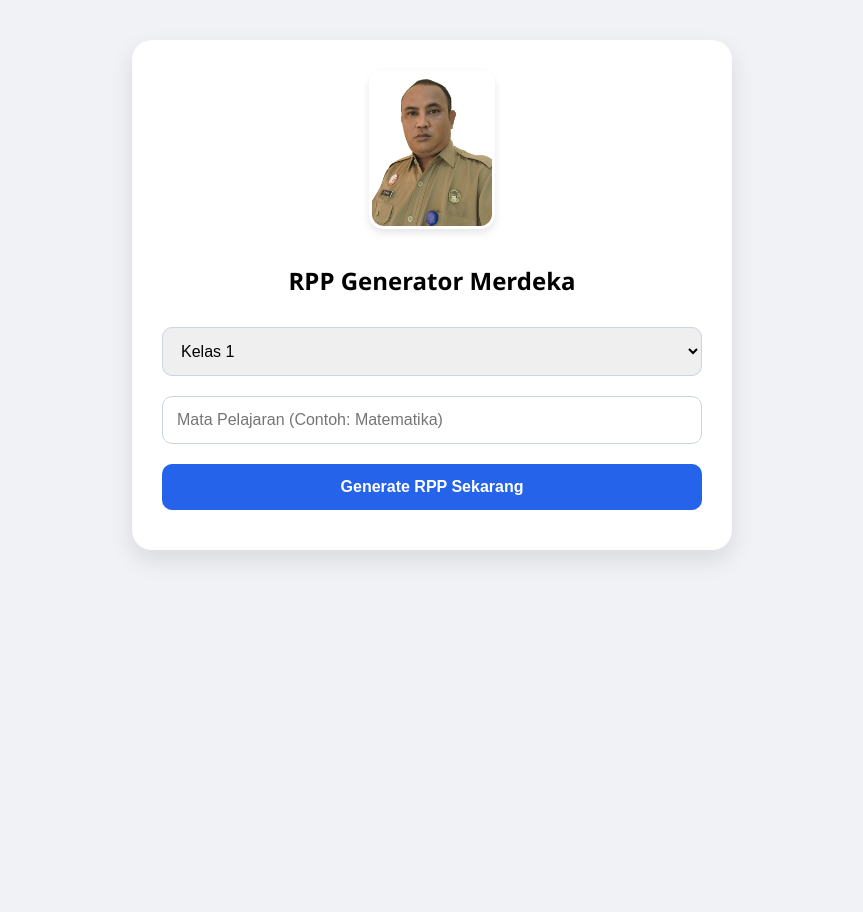
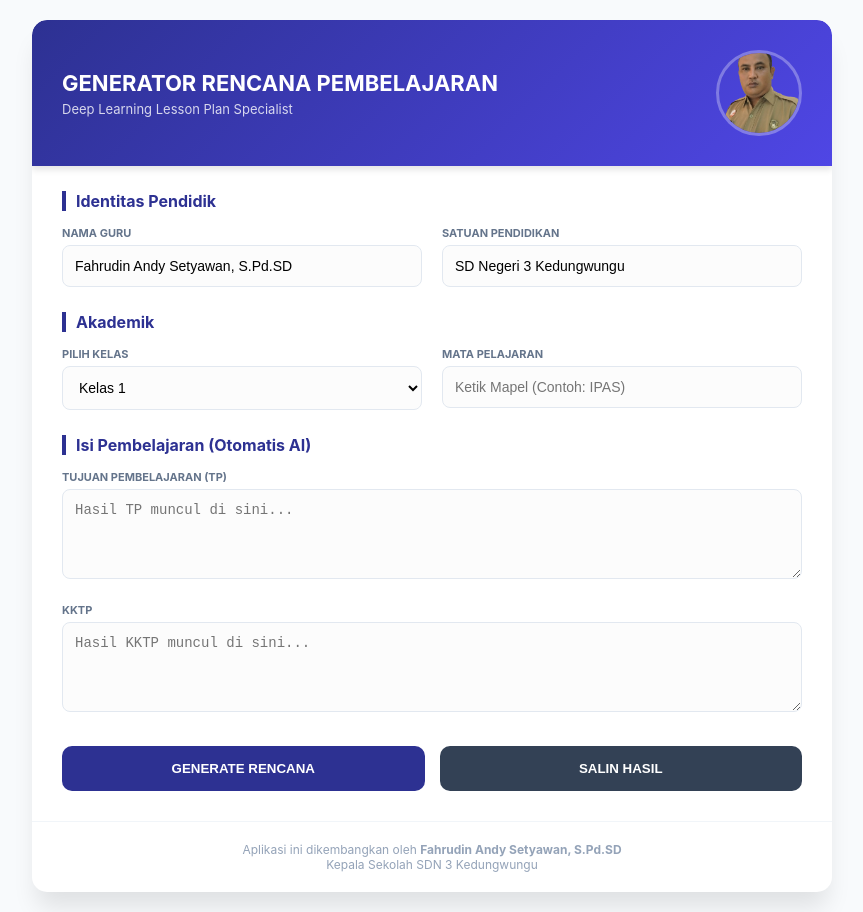
Before and after one commit to wawan2026/rpp-generator-wawan, a website: page index.html in a window 1280 px wide. Shown: the whole page, without its empty margins (208-1071 px from the left). Before the commit the page ends 800 px from the top, so only its background shows below. Drawn offline with Linux system fonts and the light colour scheme.

Commit message:
index.html

```diff
--- a/index.html
+++ b/index.html
@@ -3,77 +3,120 @@
 <head>
     <meta charset="UTF-8">
     <meta name="viewport" content="width=device-width, initial-scale=1.0">
-    <title>RPP Generator - SDN 3 Kedungwungu</title>
+    <title>Generator Rencana Pembelajaran - Pak Wawan</title>
     <style>
-        body { font-family: 'Segoe UI', sans-serif; max-width: 600px; margin: 20px auto; padding: 20px; text-align: center; background-color: #f0f2f5; }
-        .card { background: white; padding: 30px; border-radius: 20px; box-shadow: 0 10px 25px rgba(0,0,0,0.1); }
-        img { width: 120px; border-radius: 15px; margin-bottom: 10px; border: 3px solid #fff; box-shadow: 0 4px 8px rgba(0,0,0,0.1); }
-        select, input, button { width: 100%; padding: 14px; margin: 10px 0; border-radius: 10px; border: 1px solid #cbd5e1; font-size: 16px; box-sizing: border-box; }
+        :root { --primary: #2d3192; --secondary: #1a1c54; --accent: #4f46e5; --bg: #f8fafc; }
+        body { font-family: 'Inter', sans-serif; background-color: var(--bg); margin: 0; padding: 20px; color: #1e293b; }
 
-        button {
-            background-color: #2563eb; color: white; font-weight: bold; cursor: pointer; border: none;
-            display: flex; align-items: center; justify-content: center; gap: 10px; transition: 0.3s;
+        /* Header dengan Foto di Kanan */
+        .header {
+            background: linear-gradient(135deg, var(--primary), var(--accent));
+            color: white; padding: 30px; border-radius: 15px 15px 0 0;
+            display: flex; justify-content: space-between; align-items: center;
+            box-shadow: 0 4px 6px rgba(0,0,0,0.1);
         }
-        button:disabled { background-color: #94a3b8; cursor: not-allowed; }
-        .btn-copy { background-color: #10b981; margin-top: 15px; display: none; }
+        .header-text { text-align: left; }
+        .header img {
+            width: 80px; height: 80px; border-radius: 50%;
+            border: 3px solid rgba(255,255,255,0.3); object-fit: cover;
+        }
 
-        .spinner {
-            width: 20px; height: 20px; border: 3px solid rgba(255,255,255,0.3);
-            border-radius: 50%; border-top-color: #fff;
-            animation: spin 1s ease-in-out infinite; display: none;
+        .container { max-width: 800px; margin: 0 auto; background: white; border-radius: 15px; box-shadow: 0 20px 25px -5px rgba(0,0,0,0.1); overflow: hidden; }
+        .section-title { color: var(--primary); font-weight: bold; border-left: 4px solid var(--primary); padding-left: 10px; margin: 25px 0 15px 30px; text-align: left; }
+
+        .form-grid { display: grid; grid-template-columns: 1fr 1fr; gap: 20px; padding: 0 30px; }
+        .full-width { grid-column: span 2; }
+
+        label { display: block; font-size: 11px; font-weight: bold; color: #64748b; margin-bottom: 5px; text-transform: uppercase; text-align: left; }
+        input, select, textarea { width: 100%; padding: 12px; border: 1px solid #e2e8f0; border-radius: 8px; font-size: 14px; box-sizing: border-box; background: #fcfcfc; }
+
+        .btn-group { padding: 30px; display: grid; grid-template-columns: 1fr 1fr; gap: 15px; }
+        button { padding: 15px; border-radius: 10px; border: none; font-weight: bold; cursor: pointer; transition: 0.3s; }
+        .btn-primary { background: var(--primary); color: white; }
+        .btn-secondary { background: #334155; color: white; }
+
+        /* Footer Nama Pembuat */
+        .footer-credit {
+            padding: 20px; font-size: 12px; color: #94a3b8;
+            border-top: 1px solid #f1f5f9; text-align: center;
         }
+
+        .spinner { width: 18px; height: 18px; border: 2px solid #cbd5e1; border-top-color: var(--primary); border-radius: 50%; animation: spin 1s linear infinite; display: none; margin-right: 10px; }
         @keyframes spin { to { transform: rotate(360deg); } }
-
-        #result { margin-top: 25px; text-align: left; display: none; background: #f8fafc; padding: 20px; border-radius: 12px; border-left: 5px solid #2563eb; }
-        table { width: 100%; border-collapse: collapse; margin-top: 10px; background: white; }
-        th, td { border: 1px solid #ddd; padding: 10px; font-size: 14px; vertical-align: top; }
-        th { background-color: #f1f5f9; }
+        .loading-box { display: flex; align-items: center; justify-content: center; padding: 10px; }
     </style>
 </head>
 <body>
-    <div class="card">
-        <img src="wawan.png" alt="Foto Pak Wawan">
-        <h2>RPP Generator Merdeka</h2>
+    <div class="container">
+        <div class="header">
+            <div class="header-text">
+                <h1 style="margin:0; font-size:22px;">GENERATOR RENCANA PEMBELAJARAN</h1>
+                <p style="margin:5px 0 0; opacity:0.8; font-size:13px;">Deep Learning Lesson Plan Specialist</p>
+            </div>
+            <img src="wawan.png" alt="Foto Pak Wawan">
+        </div>
 
-        <select id="kelas">
-            <option value="1">Kelas 1</option><option value="2">Kelas 2</option><option value="3">Kelas 3</option>
-            <option value="4">Kelas 4</option><option value="5">Kelas 5</option><option value="6">Kelas 6</option>
-        </select>
-        <input type="text" id="mapel" placeholder="Mata Pelajaran (Contoh: Matematika)">
+        <div class="section-title">Identitas Pendidik</div>
+        <div class="form-grid">
+            <div><label>Nama Guru</label><input type="text" value="Fahrudin Andy Setyawan, S.Pd.SD" readonly></div>
+            <div><label>Satuan Pendidikan</label><input type="text" value="SD Negeri 3 Kedungwungu" readonly></div>
+        </div>
 
-        <button id="btnGenerate" onclick="generateRPP()">
-            <div id="loader" class="spinner"></div>
-            <span id="btnText">Generate RPP Sekarang</span>
-        </button>
+        <div class="section-title">Akademik</div>
+        <div class="form-grid">
+            <div>
+                <label>Pilih Kelas</label>
+                <select id="kelas">
+                    <option value="1">Kelas 1</option><option value="2">Kelas 2</option>
+                    <option value="3">Kelas 3</option><option value="4">Kelas 4</option>
+                    <option value="5">Kelas 5</option><option value="6">Kelas 6</option>
+                </select>
+            </div>
+            <div>
+                <label>Mata Pelajaran</label>
+                <input type="text" id="mapel" placeholder="Ketik Mapel (Contoh: IPAS)">
+            </div>
+        </div>
 
-        <div id="result">
-            <h3 id="resTitle" style="color:#1e40af; margin-bottom:15px;"></h3>
-            <table>
-                <tr><th>Komponen</th><th>Uraian Kurikulum Merdeka</th></tr>
-                <tr><td><b>Tujuan (TP)</b></td><td id="resTujuan"></td></tr>
-                <tr><td><b>KKTP</b></td><td id="resKKTP"></td></tr>
-            </table>
-            <button id="btnCopy" class="btn-copy" onclick="copyToClipboard()">Salin untuk Tabel Word</button>
+        <div class="section-title">Isi Pembelajaran (Otomatis AI)</div>
+        <div class="form-grid">
+            <div class="full-width">
+                <label>Tujuan Pembelajaran (TP)</label>
+                <textarea id="resTujuan" rows="4" placeholder="Hasil TP muncul di sini..."></textarea>
+            </div>
+            <div class="full-width">
+                <label>KKTP</label>
+                <textarea id="resKKTP" rows="4" placeholder="Hasil KKTP muncul di sini..."></textarea>
+            </div>
+        </div>
+
+        <div class="loading-box" id="loadBox" style="display:none;">
+            <div class="spinner" style="display:block;"></div>
+            <span style="font-size:13px; color:var(--primary); font-weight:600;">AI Sedang Menyusun...</span>
+        </div>
+
+        <div class="btn-group">
+            <button class="btn-primary" id="btnGen" onclick="generateAI()">GENERATE RENCANA</button>
+            <button class="btn-secondary" onclick="copyAction()">SALIN HASIL</button>
+        </div>
+
+        <div class="footer-credit">
+            Aplikasi ini dikembangkan oleh <strong>Fahrudin Andy Setyawan, S.Pd.SD</strong> <br>
+            Kepala Sekolah SDN 3 Kedungwungu
         </div>
     </div>
 
     <script>
-        async function generateRPP() {
+        async function generateAI() {
             const kelas = document.getElementById('kelas').value;
             const mapel = document.getElementById('mapel').value;
-            const btn = document.getElementById('btnGenerate');
-            const loader = document.getElementById('loader');
-            const btnText = document.getElementById('btnText');
-            const resDiv = document.getElementById('result');
-            const btnCopy = document.getElementById('btnCopy');
+            const btn = document.getElementById('btnGen');
+            const load = document.getElementById('loadBox');
 
-            if(!mapel) return alert("Pak Wawan, mohon isi mata pelajarannya!");
+            if(!mapel) return alert("Pilih mata pelajaran dulu ya, Pak!");
 
             btn.disabled = true;
-            loader.style.display = "block";
-            btnText.innerText = "Sabar, AI Sedang Berpikir...";
-            btnCopy.style.display = "none";
-            resDiv.style.display = 'block';
+            load.style.display = 'flex';
 
             try {
                 const response = await fetch('/api/generate', {
@@ -82,35 +125,25 @@
                     body: JSON.stringify({ kelas, mapel })
                 });
                 const data = await response.json();
-
-                document.getElementById('resTitle').innerText = "Hasil RPP " + mapel + " Kelas " + kelas;
-                document.getElementById('resTujuan').innerText = data.tujuan;
-                document.getElementById('resKKTP').innerText = data.kktp;
-                btnCopy.style.display = "flex";
+                document.getElementById('resTujuan').value = data.tujuan;
+                document.getElementById('resKKTP').value = data.kktp;
             } catch (err) {
-                alert("Ada kendala koneksi. Coba klik lagi.");
+                alert("Sistem sibuk, silakan coba lagi.");
             }
 
             setTimeout(() => {
                 btn.disabled = false;
-                loader.style.display = "none";
-                btnText.innerText = "Generate RPP Sekarang";
-            }, 30000);
+                load.style.display = 'none';
+            }, 5000);
         }
 
-        function copyToClipboard() {
-            const title = document.getElementById('resTitle').innerText;
-            const tp = document.getElementById('resTujuan').innerText;
-            const kktp = document.getElementById('resKKTP').innerText;
-
-            const tableFormat = `RENCANA AKSI PEMBELAJARAN\n${title}\n\n` +
-                                `KOMPONEN | URAIAN\n` +
-                                `Tujuan Pembelajaran (TP) | ${tp}\n` +
-                                `KKTP | ${kktp}`;
-
-            navigator.clipboard.writeText(tableFormat).then(() => {
-                alert("Berhasil disalin! Di Word, gunakan 'Insert > Table > Convert Text to Table' dengan pemisah '|'.");
-            });
+        function copyAction() {
+            const tp = document.getElementById('resTujuan').value;
+            const kktp = document.getElementById('resKKTP').value;
+            if(!tp) return alert("Belum ada hasil yang bisa disalin.");
+            const text = `TUJUAN PEMBELAJARAN:\n${tp}\n\nKKTP:\n${kktp}`;
+            navigator.clipboard.writeText(text);
+            alert("Hasil RPP berhasil disalin ke clipboard!");
         }
     </script>
 </body>
```
